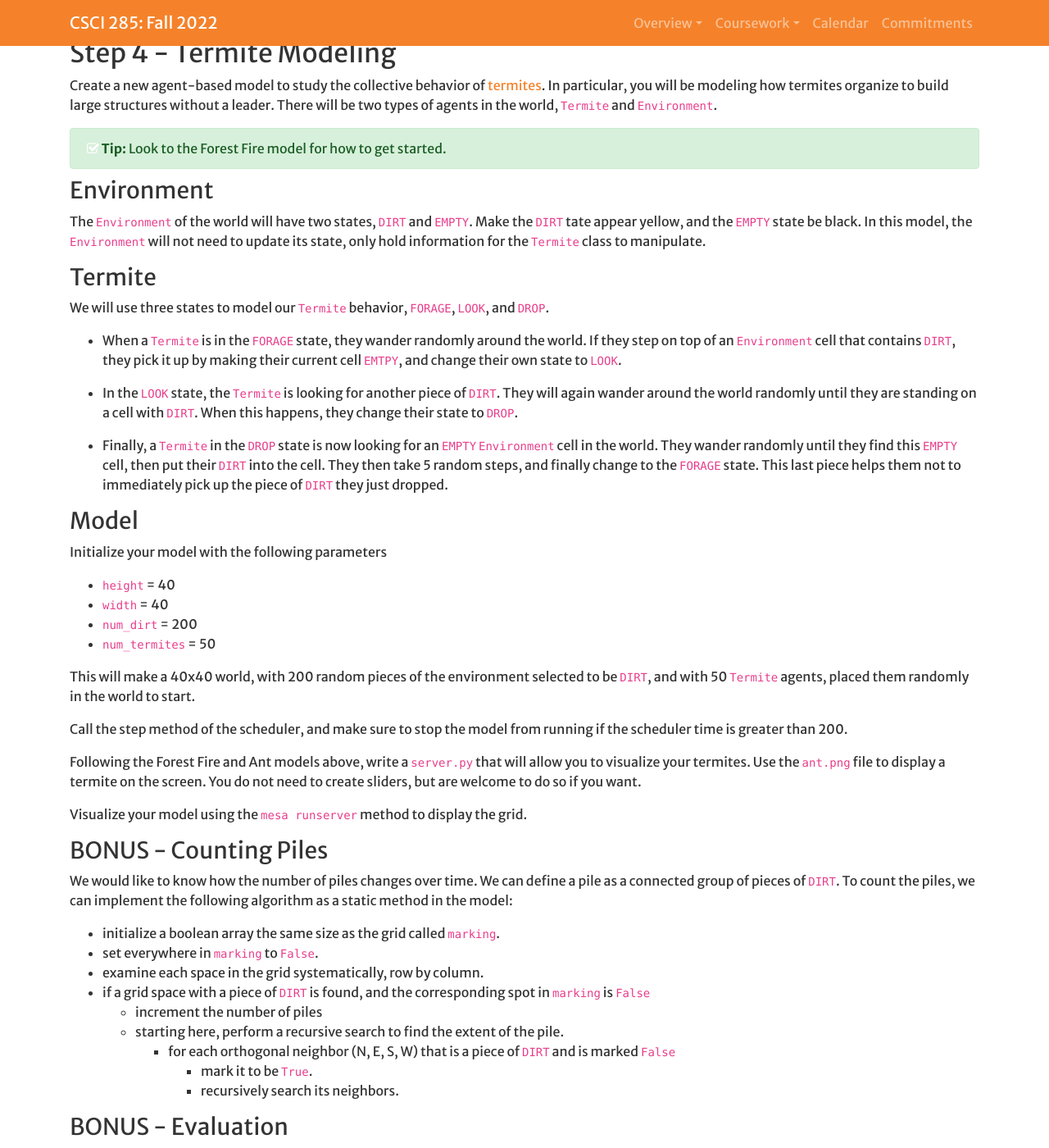
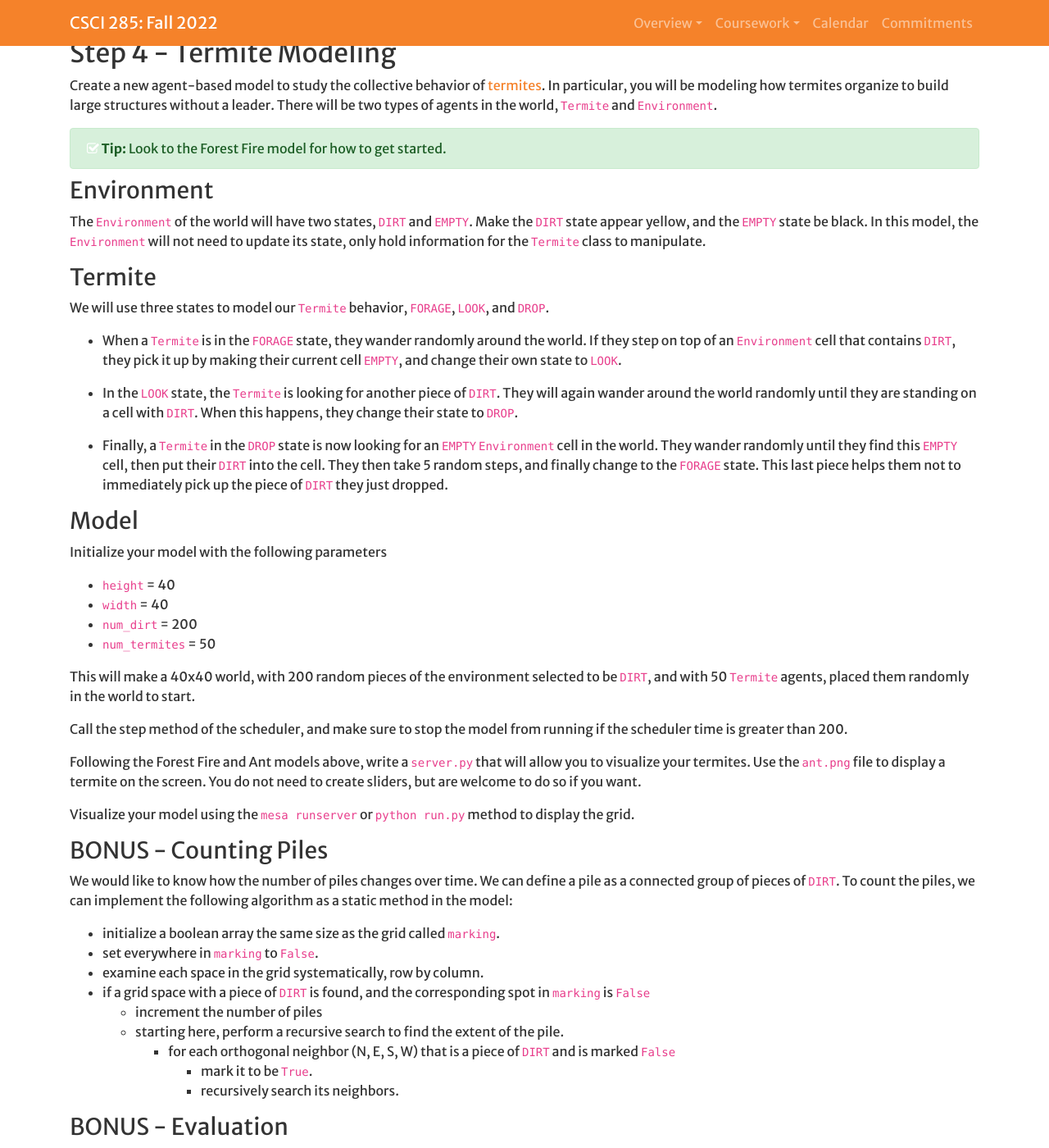
Before and after one commit to Hendrix-CS/csci285, a Jekyll site: the page built from labs/abm.md, in a window 1280 px wide and 1400 px high, scrolled down 1724 px. Shown: the whole window at 82% size. Built offline with Jekyll 4.4.1, drawn with Linux system fonts in a browser that asks for light colours; a script that is not in the unit is left out; our own code applies the rules of GitHub Pages for plain Markdown files.

Commit message:
minor nits

```diff
--- a/labs/abm.md
+++ b/labs/abm.md
@@ -73,19 +73,18 @@ Use the Notebook included in the model to visualize a graph of the food collecti
 
 Create a new agent-based model to study the collective behavior of [termites](http://en.wikipedia.org/wiki/Termite). In particular, you will be modeling how termites organize to build large structures without a leader. There will be two types of agents in the world, `Termite` and `Environment`.
 
-{% include tip.html content="Look to the Forest Fire
-model for how to get started." %}
+{% include tip.html content="Look to the Forest Fire model for how to get started." %}
 
 ### Environment
 
-The `Environment` of the world will have two states, `DIRT` and `EMPTY`. Make the `DIRT` tate appear yellow, and the `EMPTY` state be black. In this model, the `Environment` will not need to update its state, only hold information for the `Termite` class to manipulate.
+The `Environment` of the world will have two states, `DIRT` and `EMPTY`. Make the `DIRT` state appear yellow, and the `EMPTY` state be black. In this model, the `Environment` will not need to update its state, only hold information for the `Termite` class to manipulate.
 
 
 ### Termite
 
 We will use three states to model our `Termite` behavior, `FORAGE`, `LOOK`, and `DROP`.
 
-* When a `Termite` is in the `FORAGE` state, they wander randomly around the world. If they step on top of an `Environment` cell that contains `DIRT`, they pick it up by making their current cell `EMTPY`, and change their own state to `LOOK`.
+* When a `Termite` is in the `FORAGE` state, they wander randomly around the world. If they step on top of an `Environment` cell that contains `DIRT`, they pick it up by making their current cell `EMPTY`, and change their own state to `LOOK`.
 
 * In the `LOOK` state, the `Termite` is looking for another piece of `DIRT`. They will again wander around the world randomly until they are standing on a cell with `DIRT`. When this happens, they change their state to `DROP`.
 
@@ -107,7 +106,7 @@ Call the step method of the scheduler, and make sure to stop the model from runn
 
 Following the Forest Fire and Ant models above, write a `server.py` that will allow you to visualize your termites. Use the `ant.png` file to display a termite on the screen. You do not need to create sliders, but are welcome to do so if you want.
 
-Visualize your model using the `mesa runserver` method to display the grid.
+Visualize your model using the `mesa runserver` or `python run.py` method to display the grid.
 
 ### BONUS - Counting Piles
 
```
